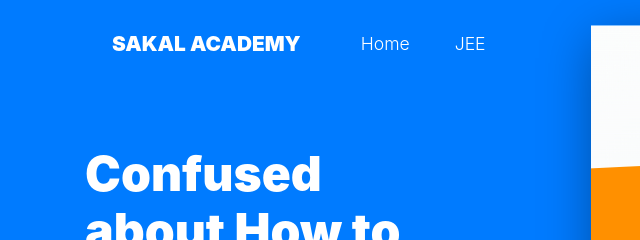
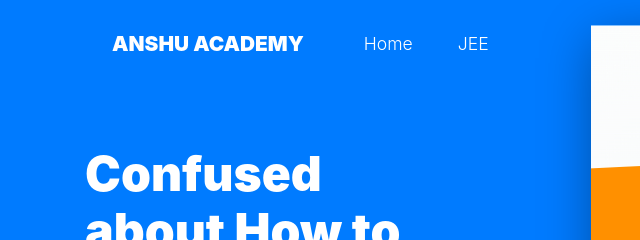
Before and after one commit to rishukumar20/SakalAcademy., a plain HTML site: page index.html in a window 1280 px wide. Shown: the top 240 px of the page, 0-640 px from the left. Drawn offline with Linux system fonts and the light colour scheme; a script that the page names is missing; files whose address does not match are found by name; a web font is replaced by a local one.

Commit message:
Update index.html

```diff
--- a/index.html
+++ b/index.html
@@ -64,7 +64,7 @@ height="0" width="0" style="display:none;visibility:hidden"></iframe></noscript>
 
       <div class="container-fluid">
         <div class="d-flex align-items-center">
-          <div class="site-logo"><a href="index.html">SAKAL ACADEMY</a></div>
+          <div class="site-logo"><a href="index.html">ANSHU ACADEMY</a></div>
           <div>
             <nav class="site-navigation position-relative text-right" role="navigation">
               <ul class="site-menu main-menu js-clone-nav mr-auto d-none d-lg-block">
```
